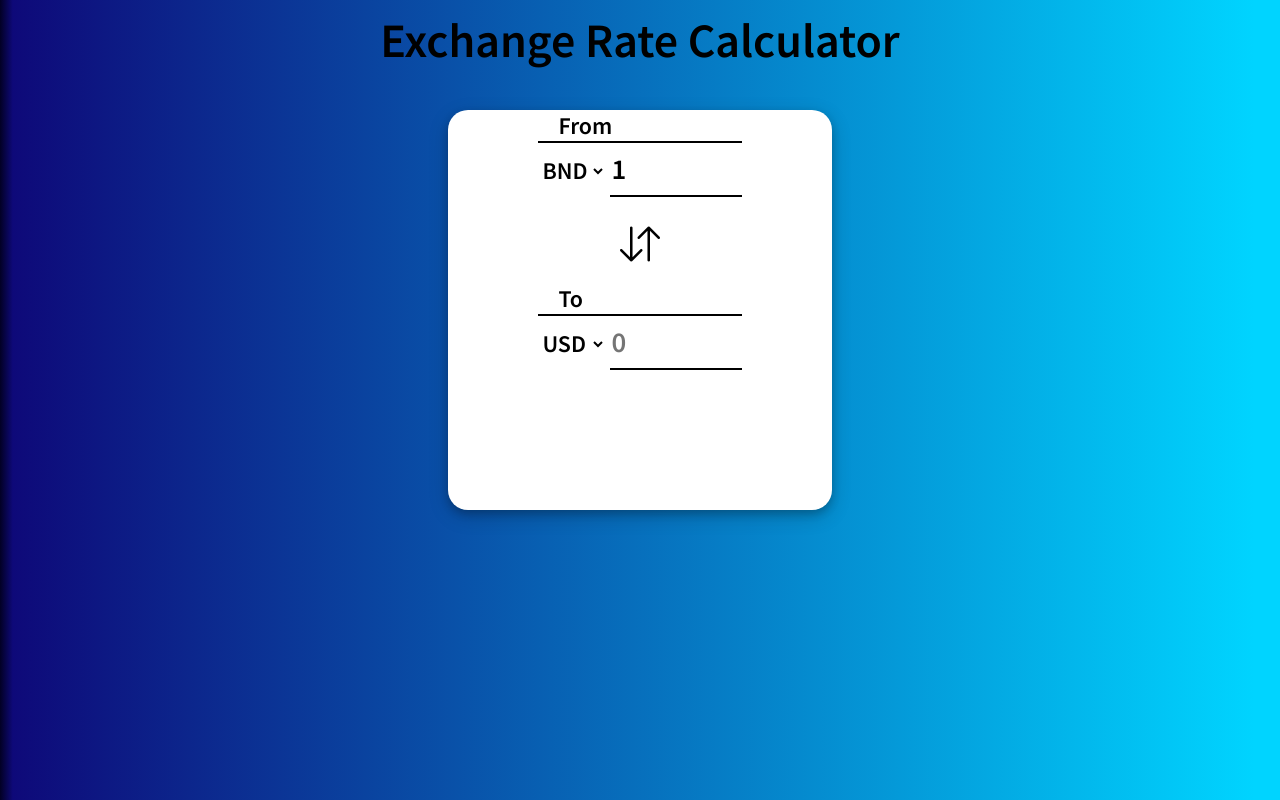
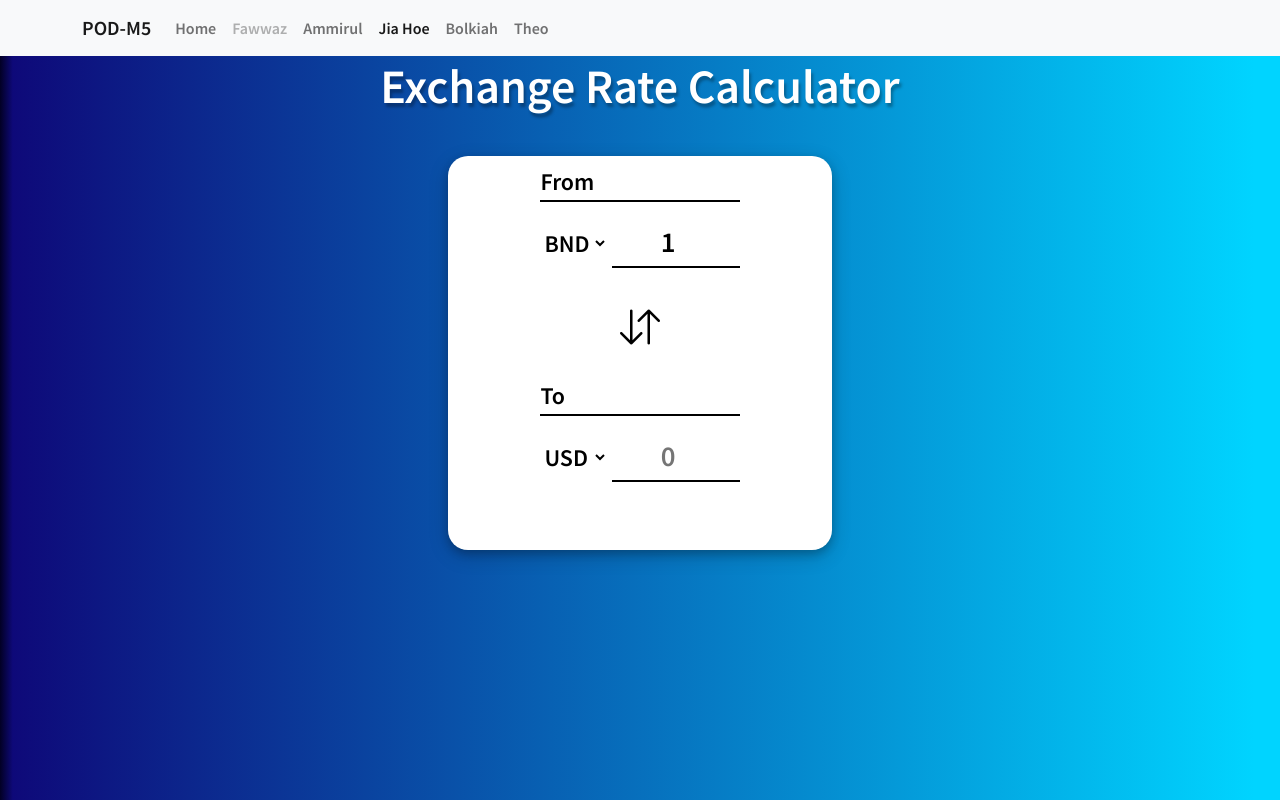
Before and after one commit to soraleous/PodM5_Month2Week2_Project, a plain HTML site: page JiaHoe/index.html in a window 1280 px wide. Drawn offline with nearby package versions, Linux system fonts and the light colour scheme; no server answers.

Commit message:
Added the main bootstrap's NavBar to each member's project web page. (Along with other formatting changes, and layout changes)

```diff
--- a/Ammirul/api.css
+++ b/Ammirul/api.css
@@ -26,7 +26,7 @@ h1, h2 {
 }
 
 div {
-	padding: 20px;
+	/*padding: 20px;*/
 }
 
 .stats-container {
--- a/Bolkiah/css/style.css
+++ b/Bolkiah/css/style.css
@@ -1,27 +1,21 @@
 @import url('https://fonts.googleapis.com/css?family=Gochi+Hand&display=swap');
 @import url('https://fonts.googleapis.com/css?family=Roboto+Condensed:400,700&display=swap');
 
-*{
+* {
     padding: 0;
     margin: 0;
     box-sizing: border-box;
 }
 
-body{
+body {
     font-family: 'Roboto Condensed', sans-serif;
-    background: linear-gradient(to left,
-    rgb(40, 40, 40),
-    rgb(40, 40, 40))
+    background: linear-gradient(to left, rgb(40, 40, 40), rgb(40, 40, 40))
+}
 
-}
-header{
+header {
     overflow: hidden;
-
     padding: 30px;
-    background: linear-gradient(to right,
-                rgba(14, 236, 151, 0.65) ,
-                rgba(128, 13, 223, 0.65)),
-                url(../img/guitar-1.jpg);
+    background: linear-gradient(to right, rgba(14, 236, 151, 0.65), rgba(128, 13, 223, 0.65)), url(../img/guitar-1.jpg);
     height: 90vh;
     width: 100vw;
     border: none;
@@ -31,7 +25,7 @@ header{
     position: relative;
 }
 
-.container{
+.customcontainer {
     position: absolute;
     color: white;
     font-size: 22px;
@@ -39,17 +33,20 @@ header{
     left: 50%;
     transform: translate(-50%, -50%);
 }
-.container h1{
+
+    .customcontainer h1 {
         margin-bottom: 50px;
         letter-spacing: 2px;
         text-align: center;
     }
-form{
+
+form {
     position: relative;
     display: flex;
     width: 500px;
 }
-input{
+
+input {
     width: 100%;
     max-width: 100%;
     height: 45px;
@@ -58,7 +55,8 @@ input{
     border: none;
     outline: none;
 }
-button{
+
+.custombutton {
     width: 100px;
     max-width: 100%;
     /* height: 40px; */
@@ -73,23 +71,25 @@ button{
     font-weight: 600;
     outline: none;
 }
-button:hover{
+
+button:hover {
     transform: scale(0.95);
 }
-li{
+
+li {
     list-style: none;
 }
 
-.result{
+.result {
     color: white;
     text-align: center;
     font-family: 'Roboto Condensed', sans-serif;
     margin-top: 20px;
     position: relative;
     display: block;
+}
 
-}
-#video{
+#video {
     position: absolute;
     left: 50%;
     transform: translateX(-50%);
@@ -100,19 +100,18 @@ li{
     text-align: center;
     font-family: 'Roboto Condensed', sans-serif;
 }
-.song-list{
+
+.song-list {
     list-style: none;
     display: flex;
     flex-direction: column;
     position: absolute;
     left: 50%;
-    transform: translate(-50% ,0);
-    background: linear-gradient(to left,
-    rgb(40, 40, 40),
-    rgb(40, 40, 40))
+    transform: translate(-50%,0);
+    background: linear-gradient(to left, rgb(40, 40, 40), rgb(40, 40, 40))
+}
 
-}
-.song-list li{
+    .song-list li {
         margin-bottom: 20px;
         width: 500px;
         justify-content: space-evenly;
@@ -125,7 +124,7 @@ li{
         /* line-height: 30px; */
     }
 
-.song-list li::after{
+        .song-list li::after {
             content: "";
             position: absolute;
             right: -20px;
@@ -135,11 +134,12 @@ li{
             background: rgb(12, 147, 100);
             display: inline-block;
         }
-.song-list li div{
+
+        .song-list li div {
             float: left;
         }
 
-.song-list li span{
+        .song-list li span {
             float: right;
             background-color: #9E2092;
             border: 0;
@@ -151,7 +151,8 @@ li{
             padding: 4px 10px;
             text-transform: capitalize;
         }
-.btn{
+
+.custombtn {
     background-color: rgb(26, 170, 115);
     margin: 0 auto;
     border: 0;
@@ -167,34 +168,34 @@ li{
 
 
 @media only screen and (max-width: 800px) {
-    header{
+    header {
         height: 70vh;
         width: 95%vw;
     }
-    .container{
+
+    .container {
         font-size: 20px;
+    }
 
-    }
-    form{
+    form {
         max-width: 300px;
     }
-    input{
+
+    input {
         width: 100%;
         height: 40px;
         padding: 12px 20px;
+    }
 
-    }
-    button{
+    custombutton {
         width: 80px;
         max-width: 100%;
     }
-    .song-list li{
+
+    .song-list li {
         margin-bottom: 15px;
         max-width: 300px;
         letter-spacing: 0.5px;
         font-size: 17px;
-
     }
-
-
 }
--- a/JiaHoe/index.css
+++ b/JiaHoe/index.css
@@ -1,6 +1,6 @@
 * {
     /* border: 1px solid red; */
-    margin: 0;
+    /* margin: 0; */
     font-family: 'Source Sans Pro', sans-serif;
 }
 
@@ -8,20 +8,24 @@ body {
     background: rgb(2,0,36);
     background: linear-gradient(90deg, rgba(2,0,36,1) 0%, rgba(14,9,121,1) 1%, rgba(0,212,255,1) 98%);
     flex-direction: column;
-    width: 80vw;
-    margin: auto;
+    /* width: 80vw; */
+    /*margin: auto;*/
 }
+
 .header h1 {
     text-align: center;
     margin: 10px auto;
     font-size: 3em;
+    text-shadow: 2px 4px 3px rgba(0,0,0,0.3);
+    color: white;
 }
-.container {
+
+.customcontainer {
     display: flex;
     flex-direction: column;
-    height: 50vh;
+    /*height: 50vh; (Theo Edit) */
     width: 30vmax;
-    background-color:#ffffff;
+    background-color: #ffffff;
     margin: 5vh auto auto auto;
     padding: 0;
     border-radius: 20px;
@@ -35,17 +39,18 @@ body {
 .currency {
     flex-wrap: wrap;
 }
+
     .currency p {
         text-align: left;
         font-size: 1.5rem;
         font-weight: 900;
-    padding-left: 20px;
+        /*padding-left: 20px;*/
         border-bottom: 2px solid black;
         cursor: context-menu;
     }
 
     .currency select {
-    background-color:transparent;
+        background-color: transparent;
         /* width : 80px; */
         height: 32px;
         border: none;
@@ -59,43 +64,44 @@ body {
         color: black;
         height: 50px;
         border: none;
-    margin:0;
+        margin: 0;
         font-size: 1.8rem;
         font-weight: 500;
         border-bottom: 2px solid black;
     }
+
     .currency select option {
         background-color: white;
         font-size: 1rem;
-
     }
 
 .inputBox {
     width: 10vmax;
 }
 
-button#exchange  {
+button#exchange {
     width: 80px;
     height: 80px;
     margin: 20px 0 10px 0;
-    border:0;
-    padding:0;
+    border: 0;
+    padding: 0;
     background-color: transparent;
-    color:black;
+    color: black;
     font-size: 2.5rem;
     text-align: center;
     cursor: pointer;
 }
 
     button#exchange:hover {
-    color:white;
+        color: white;
         background-color: #1c31f3;
         border: none;
         border-radius: 50%;
     }
 
+/* Reduced Margin Height here (Theo Edit) */
 .result {
-    margin: 15vh 0 0 0;
+    margin: 5vh 0 0 0;
     display: flex;
     flex-direction: column;
     align-items: center;
--- a/JiaHoe/index.html
+++ b/JiaHoe/index.html
@@ -9,14 +9,41 @@
     <link href="https://fonts.googleapis.com/css2?family=Source+Sans+Pro:wght@600&display=swap" rel="stylesheet">
     <link rel="stylesheet" href="index.css">
     <link rel="stylesheet" href="https://cdn.jsdelivr.net/npm/bootstrap-icons@1.4.1/font/bootstrap-icons.css">
+    <!-- Bootstrap added here (Theo Edit for navbar) -->
+    <link href="https://cdn.jsdelivr.net/npm/bootstrap@5.0.0-beta3/dist/css/bootstrap.min.css" rel="stylesheet"
+          integrity="sha384-eOJMYsd53ii+scO/bJGFsiCZc+5NDVN2yr8+0RDqr0Ql0h+rP48ckxlpbzKgwra6"
+          crossorigin="anonymous">
 </head>
 <body>
-    <div class="header">
+    <!-- Navigation Bar starts here (Theo Edit) -->
+    <header>
+        <nav class="navbar fixed-top text-center navbar-expand-lg navbar-light bg-light">
+            <div class="container-sm">
+                <a class="navbar-brand" href="../index.html">POD-M5</a>
+                <button class="navbar-toggler" type="button" data-bs-toggle="collapse" data-bs-target="#navbarNavAltMarkup" aria-controls="navbarNavAltMarkup" aria-expanded="false" aria-label="Toggle navigation">
+                    <span class="navbar-toggler-icon"></span>
+                </button>
+                <div class="collapse navbar-collapse" id="navbarNavAltMarkup">
+                    <div class="navbar-nav">
+                        <a class="nav-link" href="../index.html">Home</a>
+                        <a class="nav-link disabled" href="#" aria-disabled="true">Fawwaz</a>
+                        <a class="nav-link" href="../Ammirul/index.html">Ammirul</a>
+                        <a class="nav-link active" aria-current="page" href="../JiaHoe/index.html">Jia Hoe</a>
+                        <a class="nav-link" href="../Bolkiah/index.html">Bolkiah</a>
+                        <a class="nav-link" href="../Theo/index.html">Theo</a>
+                    </div>
+                </div>
+            </div>
+        </nav>
+    </header>
+    <!-- Navigation Bar ends here (Theo Edit) -->
+
+    <div class="container-sm text-center header pt-5">
         <h1>Exchange Rate Calculator</h1>
     </div>
-    <div class="container">
 
-        <div class="currency">
+    <div class="customcontainer">
+        <div class="currency pt-2">
             <p>From</p>
             <select id="fromCurrency">
                 <option value="BND" selected>BND</option>
@@ -73,10 +100,10 @@
                 <option value="VND">VND</option>
                 <option value="ZAR">ZAR</option>
             </select>
-            <input type="number" class="inputBox" id="fromAmount" placeholder="0" value="1">
+            <input type="number" class="inputBox text-center" id="fromAmount" placeholder="0" value="1">
         </div>
 
-        <button id="exchange"><i class="bi bi-arrow-down-up"></i></i></button>
+        <button id="exchange"><i class="bi bi-arrow-down-up"></i></button>
 
         <div class="currency">
             <p>To</p>
@@ -135,15 +162,21 @@
                 <option value="VND">VND</option>
                 <option value="ZAR">ZAR</option>
             </select>
-            <input type="number" class="inputBox" id="toAmount" placeholder="0">
+            <input type="number" class="inputBox text-center" id="toAmount" placeholder="0">
         </div>
 
-        <div class="result">
+        <div class="result pb-2">
             <div class="rate" id="rate"></div>
             <div class="rateDate" id="rateDate"></div>
         </div>
 
         <script type="text/javascript" src="index.js"></script>
+
     </div>
+
+    <!-- Bootstrap Bundle with Popper (Theo Edit for NavBar) -->
+    <script src="https://cdn.jsdelivr.net/npm/bootstrap@5.0.0-beta3/dist/js/bootstrap.bundle.min.js"
+            integrity="sha384-JEW9xMcG8R+pH31jmWH6WWP0WintQrMb4s7ZOdauHnUtxwoG2vI5DkLtS3qm9Ekf" crossorigin="anonymous">
+    </script>
 </body>
 </html>
```
Also changed, not shown: Ammirul/index.html (+33 -6 lines), Bolkiah/index.html (+34 -5 lines), Theo/index.html (+4 -3 lines). Lines whose indentation alone changed are shown as unchanged.
